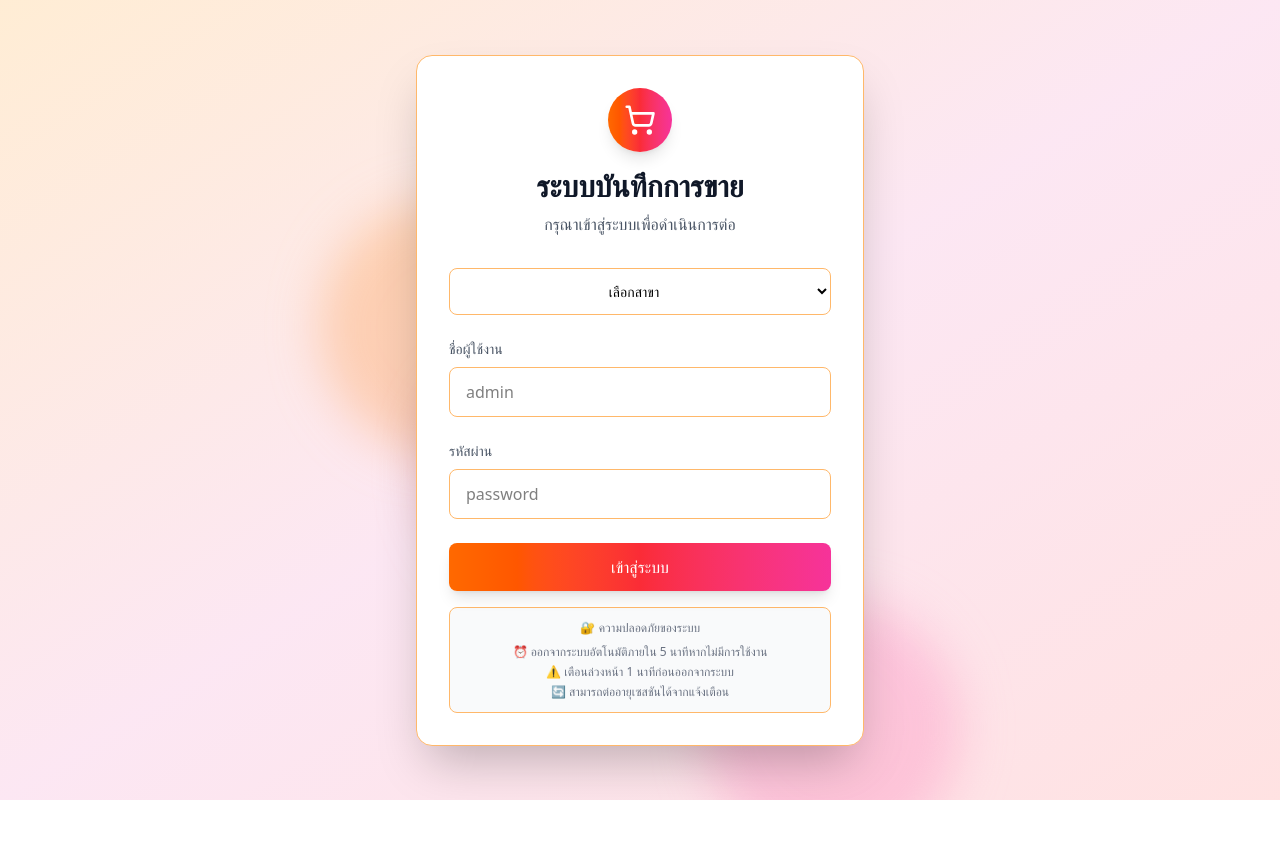
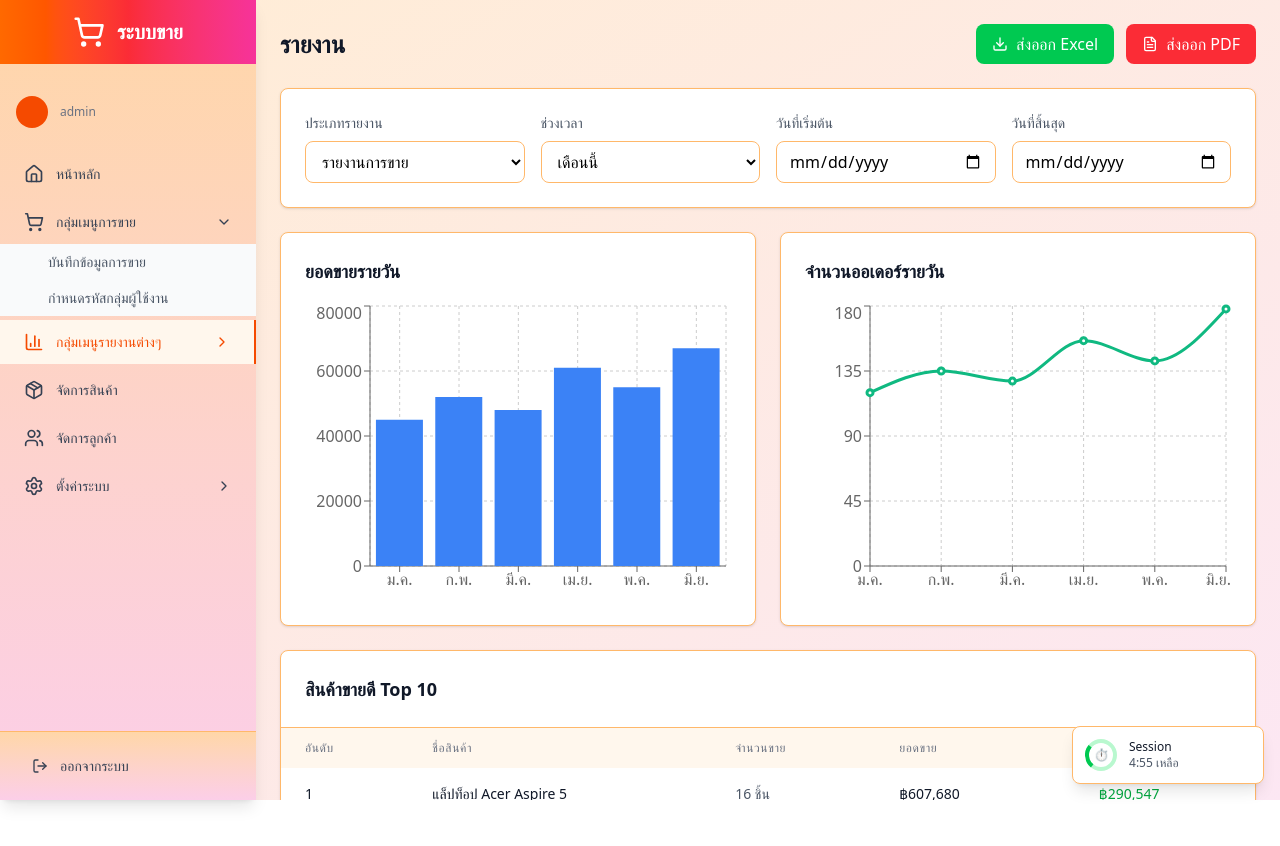
Before and after one commit to nateesoft/findig-service, a React (Create React App) app in the folder findig-sale-online/: page /findig-sale-online/reports in a window 1280 px wide. Before the commit this address led to /findig-sale-online/login. Shown: the top 846 px of the page. Before the commit the page ends 800 px from the top, so only its background shows below. Built offline with nearby package versions, Linux system fonts and the light colour scheme; sample sign-in values are in the browser's storage.

Commit message:
fixed bug refresh protected page

```diff
--- a/findig-sale-online/src/App.js
+++ b/findig-sale-online/src/App.js
@@ -78,6 +78,7 @@ const AppContent = () => {
   const { appData, setAppData } = useContext(AppContext)
   const { userInfo, currentTheme } = appData
   const [user, setUser] = useState(null);
+  const [isInitialized, setIsInitialized] = useState(false); // เพิ่ม flag สำหรับตรวจสอบว่า app initialize แล้วหรือยัง
   const navigate = useNavigate()
 
   const [sidebarOpen, setSidebarOpen] = useState(false)
@@ -97,6 +98,49 @@ const AppContent = () => {
 
   const [sessionCountdown, setSessionCountdown] = useState(60)
   const [lastActivity, setLastActivity] = useState(Date.now())
+
+  // เพิ่ม useEffect สำหรับ initialize user จาก localStorage
+  useEffect(() => {
+    // ตรวจสอบ userInfo จาก localStorage
+    const storedUserInfo = localStorage.getItem('userInfo')
+
+    if (storedUserInfo && storedUserInfo !== 'null' && storedUserInfo !== 'undefined') {
+      try {
+        const parsedUserInfo = JSON.parse(storedUserInfo)
+        if (parsedUserInfo) {
+          setUser(parsedUserInfo)
+          // อัพเดท context ด้วย
+          setAppData(prevData => ({
+            ...prevData,
+            userInfo: parsedUserInfo
+          }))
+        }
+      } catch (error) {
+        console.error('Error parsing userInfo from localStorage:', error)
+        localStorage.removeItem('userInfo') // ลบข้อมูลที่เสียหาย
+      }
+    }
+
+    setIsInitialized(true)
+  }, [setAppData])
+
+  // ทำให้ user state sync กับ userInfo จาก context
+  useEffect(() => {
+    if (userInfo && userInfo !== 'null' && !user) {
+      if (typeof userInfo === 'string') {
+        try {
+          const parsedUserInfo = JSON.parse(userInfo)
+          setUser(parsedUserInfo)
+        } catch (error) {
+          console.error('Error parsing userInfo:', error)
+        }
+      } else {
+        setUser(userInfo)
+      }
+    } else if (!userInfo || userInfo === 'null') {
+      setUser(null)
+    }
+  }, [userInfo])
 
   useEffect(() => {
     if (!user) return;
@@ -197,7 +241,7 @@ const AppContent = () => {
         document.removeEventListener(type, throttledHandleActivity)
       })
     }
-  }, [showLogoutConfirm, showSessionWarning, navigate]);
+  }, [user, showLogoutConfirm, showSessionWarning, navigate]);
 
   const extendSession = () => {
     setShowSessionWarning(false)
@@ -213,6 +257,18 @@ const AppContent = () => {
     setShowLogoutConfirm(false);
     setSelectedCustomer(null);
     setSidebarOpen(false);
+  }
+
+  // แสดง loading จนกว่า app จะ initialize เสร็จ
+  if (!isInitialized) {
+    return (
+      <div className="flex items-center justify-center min-h-screen">
+        <div className="text-center">
+          <div className="animate-spin rounded-full h-8 w-8 border-b-2 border-blue-500 mx-auto mb-2"></div>
+          <div>กำลังโหลด...</div>
+        </div>
+      </div>
+    )
   }
 
   return (
@@ -468,9 +524,23 @@ const AppContent = () => {
   )
 }
 
+// ปรับปรุง initContext ให้ handle การ parse userInfo จาก localStorage ได้ดีขึ้น
+const getInitialUserInfo = () => {
+  const stored = localStorage.getItem("userInfo")
+  if (!stored || stored === 'null' || stored === 'undefined') {
+    return null
+  }
+  try {
+    return JSON.parse(stored)
+  } catch (error) {
+    console.error('Error parsing userInfo from localStorage:', error)
+    return null
+  }
+}
+
 const initContext = {
   db: localStorage.getItem('db') || '',
-  userInfo: localStorage.getItem("userInfo") || null,
+  userInfo: getInitialUserInfo(),
   currentTheme: localStorage.getItem("currentTheme") || "sunset"
 }
 
--- a/findig-sale-online/src/components/Auth/ProtectedRoute.js
+++ b/findig-sale-online/src/components/Auth/ProtectedRoute.js
@@ -1,7 +1,6 @@
 import { Navigate } from 'react-router-dom';
 
 const ProtectedRoute = ({ children, user }) => {
-  console.log('ProtectedRoute:', user)
   if (!user) {
     return <Navigate to="/login" replace />;
   }
```
